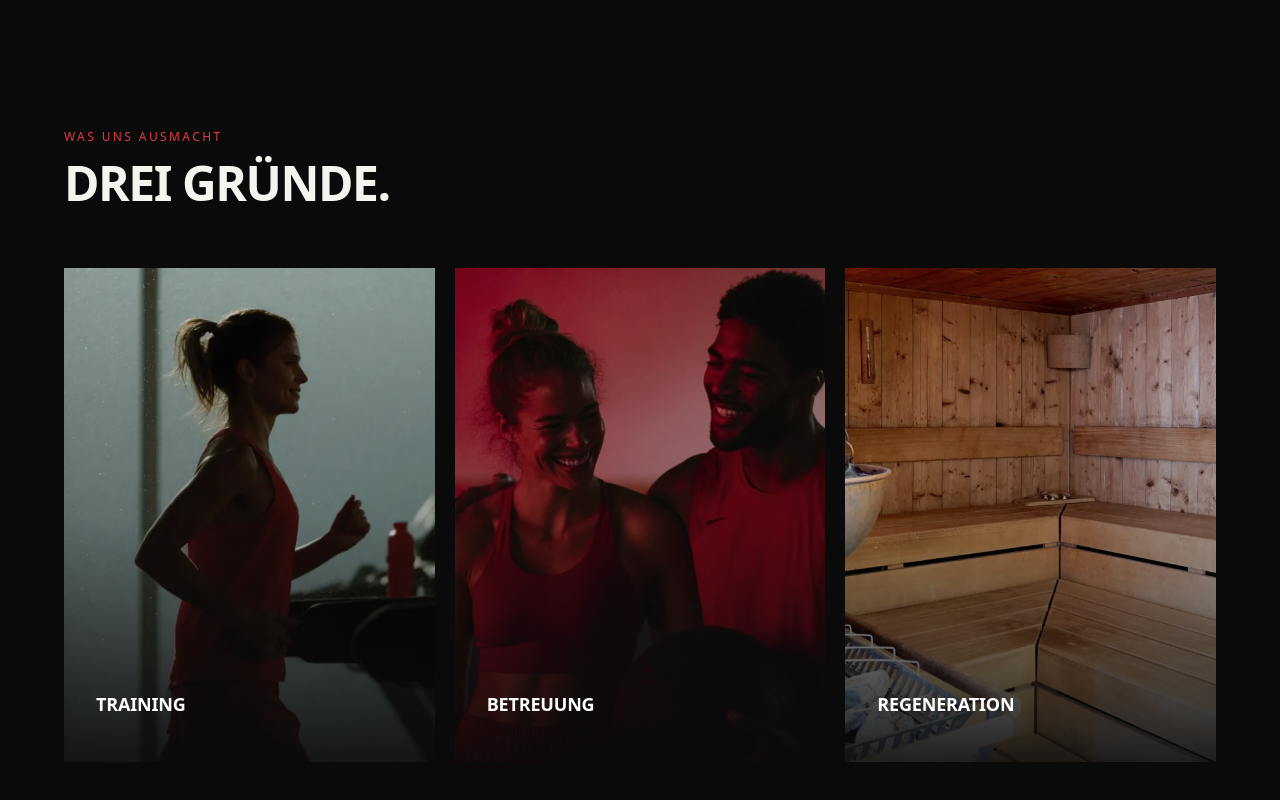
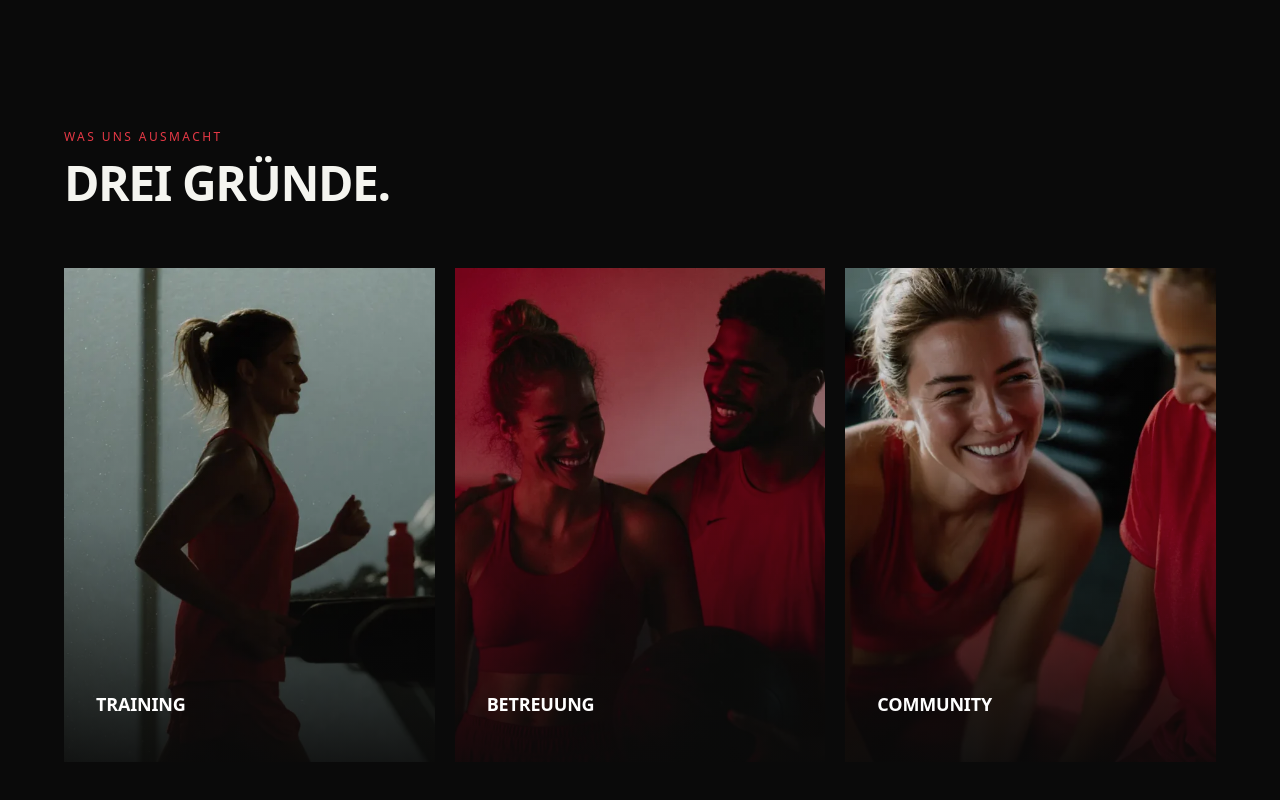
Before and after one commit to rhentschel/casasports, a Next.js app: page / in a window 1280 px wide. Shown: the part 925-1725 px from the top of the page. Built offline with nearby package versions, Linux system fonts and the light colour scheme.

Commit message:
fix: Features - Regeneration ersetzt durch Community (Sauna hat eigene Sektion)
Co-Authored-By: Claude Opus 4.6 (1M context) <noreply@anthropic.com>

```diff
--- a/src/components/sections/features.tsx
+++ b/src/components/sections/features.tsx
@@ -15,9 +15,9 @@ const features = [
     text: "Hier bist du keine Nummer. Hier bist du Name, Ziel und Plan.",
   },
   {
-    image: "/images/casasports-klafs-sauna.webp",
-    title: "Regeneration",
-    text: "Nach dem Training beginnt das Wachstum. Sauna, Infrarot, Ruhe.",
+    image: "/images/casasports-gruppentraining.webp",
+    title: "Community",
+    text: "Zusammen trainieren, zusammen wachsen. Kein anonymes Studio.",
   },
 ];
 
```
